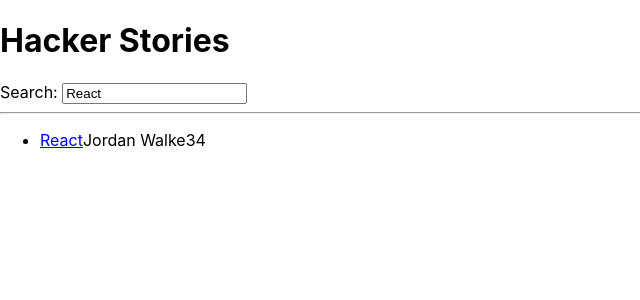
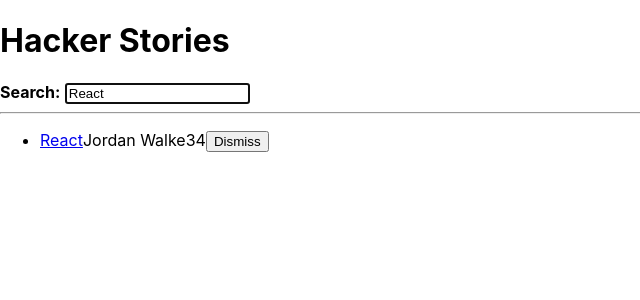
Before and after one commit to hastytoro/react-hacking, a React (Create React App) app: page / in a window 1280 px wide. Shown: the top 300 px of the page, without its empty margins (0-640 px from the left). Built offline with nearby package versions, Linux system fonts and the light colour scheme.

Commit message:
Conditionally render in React.

```diff
--- a/src/App.js
+++ b/src/App.js
@@ -1,18 +1,7 @@
 import * as React from 'react';
 // import './App.css';
 
-const useSemiPersistentState = (key, initialState) => {
-  const [value, setValue] = React.useState(
-    localStorage.getItem(key) || initialState,
-  );
-
-  React.useEffect(() => localStorage.setItem(key, value), [key, value]);
-
-  return [value, setValue];
-};
-
-const App = () => {
-  const stories = [
+const initialStories = [
   {
     title: 'React',
     url: 'https://reactjs.org/',
@@ -47,57 +36,121 @@
   },
 ];
 
+const getAsyncStories = () => {
+  return new Promise((resolve) =>
+    setTimeout(() => resolve({ data: { stories: initialStories } }), 5000),
+  );
+};
+
+const useSemiPersistentState = (key, initialState) => {
+  const [value, setValue] = React.useState(
+    localStorage.getItem(key) || initialState,
+  );
+  React.useEffect(() => {
+    localStorage.setItem(key, value);
+  }, [value, key]);
+
+  return [value, setValue];
+};
+
+const App = () => {
   const [searchTerm, setSearchTerm] = useSemiPersistentState('search', 'React');
+  const [stories, setStories] = React.useState([]);
+  const [isLoading, setIsLoading] = React.useState(false);
+  const [isError, setIsError] = React.useState(false);
 
-  // const [searchTerm, setSearchTerm] = React.useState(
-  //   localStorage.getItem('search') || 'React',
-  // );
+  React.useEffect(() => {
+    setIsLoading(true);
+    getAsyncStories()
+      .then((result) => {
+        setStories(result.data.stories);
+        setIsLoading(false);
+      })
+      .catch(() => setIsError(true));
+  }, []);
 
-  // React.useEffect(() => {
-  //   localStorage.setItem('search', searchTerm);
-  // }, [searchTerm]);
+  const handleRemoveStory = (item) => {
+    const newStoriesState = stories.filter(
+      (story) => item.objectID !== story.objectID,
+    );
+    setStories(newStoriesState);
+  };
 
-  const handleSearch = (event) => setSearchTerm(event.target.value);
+  const handleSearch = (event) => {
+    setSearchTerm(event.target.value);
+  };
 
-  const filteredSearch = stories.filter((story) =>
+  const searchedStories = stories.filter((story) =>
     story.title.toLowerCase().includes(searchTerm.toLowerCase()),
   );
 
   return (
     <div>
       <h1>Hacker Stories</h1>
-      <Search search={searchTerm} onSearch={handleSearch} />
+      <InputWithLabel
+        id="search"
+        value={searchTerm}
+        isFocused
+        onInputChange={handleSearch}
+      >
+        <strong>Search:</strong>
+      </InputWithLabel>
       <hr />
-      {/* render the list here */}
-      <List list={filteredSearch} />
+      {isError && <p>Oops something went wrong...</p>}
+      {isLoading ? (
+        <p>Loading...</p>
+      ) : (
+        <List list={searchedStories} onRemoveItem={handleRemoveStory} />
+      )}
     </div>
   );
 };
 
-const Search = ({ search, onSearch }) => (
+const InputWithLabel = ({
+  id,
+  value,
+  type = 'text',
+  onInputChange,
+  isFocused,
+  children,
+}) => (
   <>
-    <label htmlFor="search">Search: </label>
-    <input id="search" type="text" value={search} onChange={onSearch} />
+    <label htmlFor={id}>{children}</label>
+    &nbsp;
+    <input
+      id={id}
+      type={type}
+      value={value}
+      autoFocus={isFocused}
+      onChange={onInputChange}
+    />
   </>
 );
 
-const List = ({ list }) => (
+const List = ({ list, onRemoveItem }) => (
   <ul>
-    {list.map(({ objectID, ...item }) => (
-      <Item key={objectID} item={item} />
+    {list.map((item) => (
+      <Item key={item.objectID} item={item} onRemoveItem={onRemoveItem} />
     ))}
   </ul>
 );
 
-const Item = ({ item }) => (
+const Item = ({ item, onRemoveItem }) => {
+  const { url, author, title, num_comments, points } = item;
+  return (
     <li>
       <span>
-      <a href={item.url}>{item.title}</a>
+        <a href={url}>{title}</a>
       </span>
-    <span>{item.author}</span>
-    <span>{item.num_comments}</span>
-    <span>{item.points}</span>
+      <span>{author}</span>
+      <span>{num_comments}</span>
+      <span>{points}</span>
+      <span>
+        <button type="button" onClick={() => onRemoveItem(item)}>
+          Dismiss
+        </button>
+      </span>
     </li>
   );
-
+};
 export default App;
```
Lines whose indentation alone changed are shown as unchanged.
